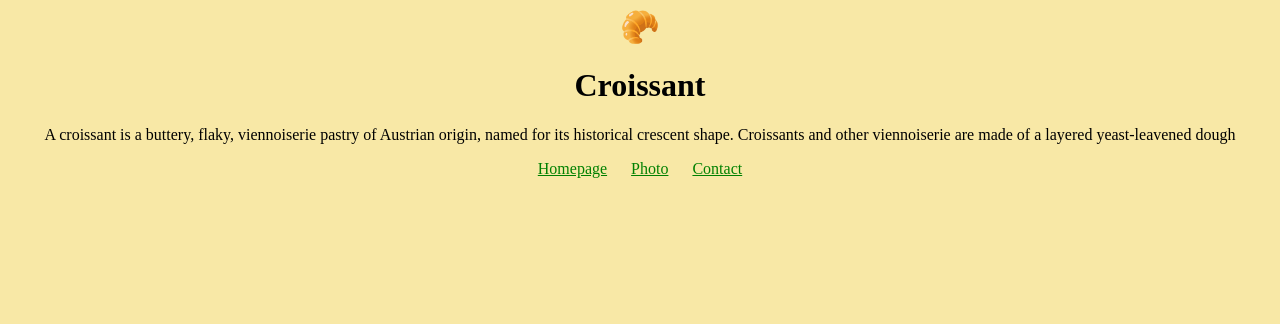
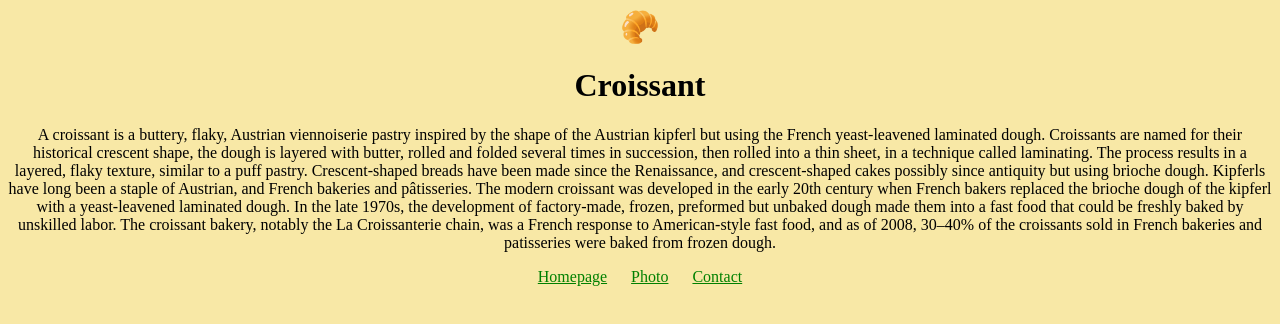
Before and after one commit to pariTehrani/multi_page_static_website, a plain HTML site: page index.html in a window 1280 px wide. Drawn offline with Linux system fonts and the light colour scheme.

Commit message:
change for seo text of homepage

```diff
--- a/index.html
+++ b/index.html
@@ -14,9 +14,18 @@
     <span id="croissent_emoji">🥐</span>
     <h1>Croissant</h1>
     <p>
-        A croissant is a buttery, flaky, viennoiserie pastry of Austrian origin,
-        named for its historical crescent shape. Croissants and other viennoiserie
-        are made of a layered yeast-leavened dough
+        A croissant is a buttery, flaky, Austrian viennoiserie pastry inspired by the shape of the Austrian kipferl but using
+        the French yeast-leavened laminated dough. Croissants are named for their historical crescent shape, the dough is
+        layered with butter, rolled and folded several times in succession, then rolled into a thin sheet, in a technique called
+        laminating. The process results in a layered, flaky texture, similar to a puff pastry.
+
+        Crescent-shaped breads have been made since the Renaissance, and crescent-shaped cakes possibly since antiquity but
+        using brioche dough. Kipferls have long been a staple of Austrian, and French bakeries and pâtisseries. The modern
+        croissant was developed in the early 20th century when French bakers replaced the brioche dough of the kipferl with a
+        yeast-leavened laminated dough. In the late 1970s, the development of factory-made, frozen, preformed but unbaked
+        dough made them into a fast food that could be freshly baked by unskilled labor. The croissant bakery, notably the La
+        Croissanterie chain, was a French response to American-style fast food, and as of 2008, 30–40% of the croissants sold
+        in French bakeries and patisseries were baked from frozen dough.
     </p>
     <footer>
         <a href="/" title="Home"> Homepage</a>
```
